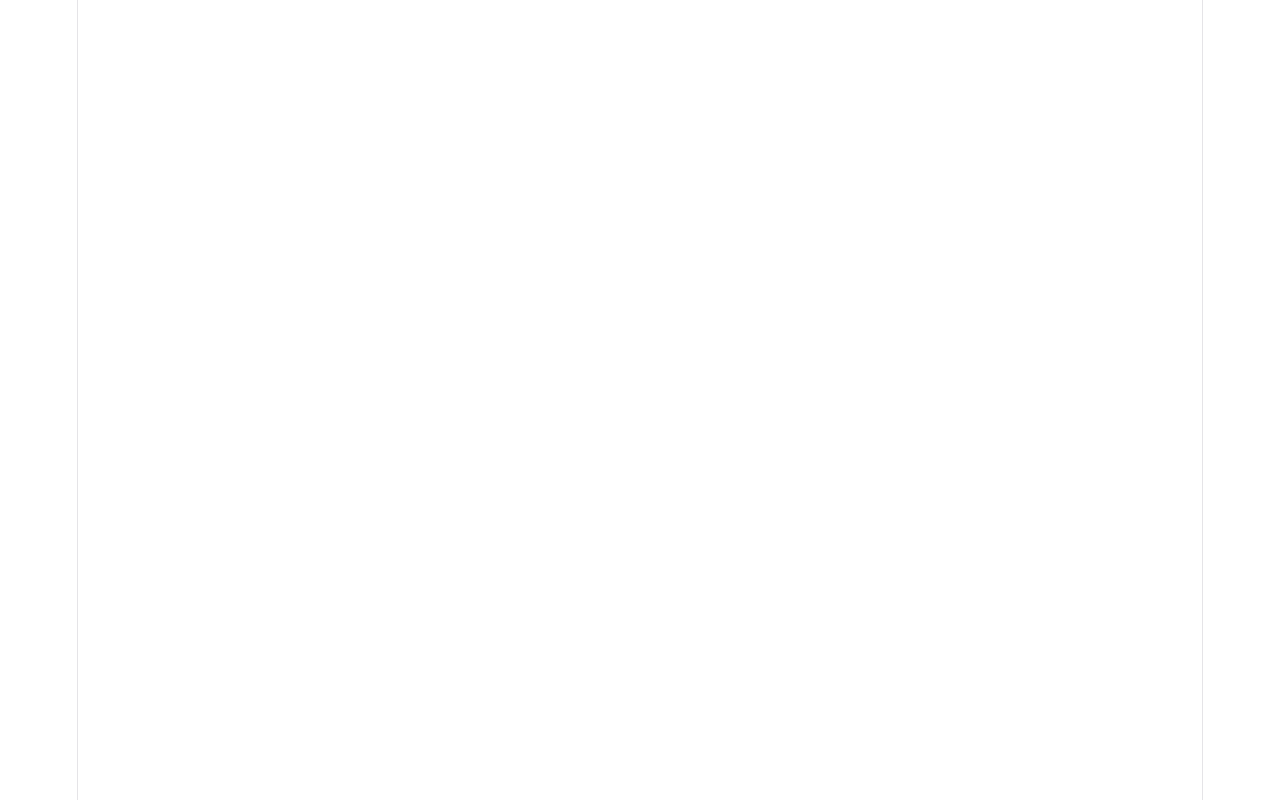
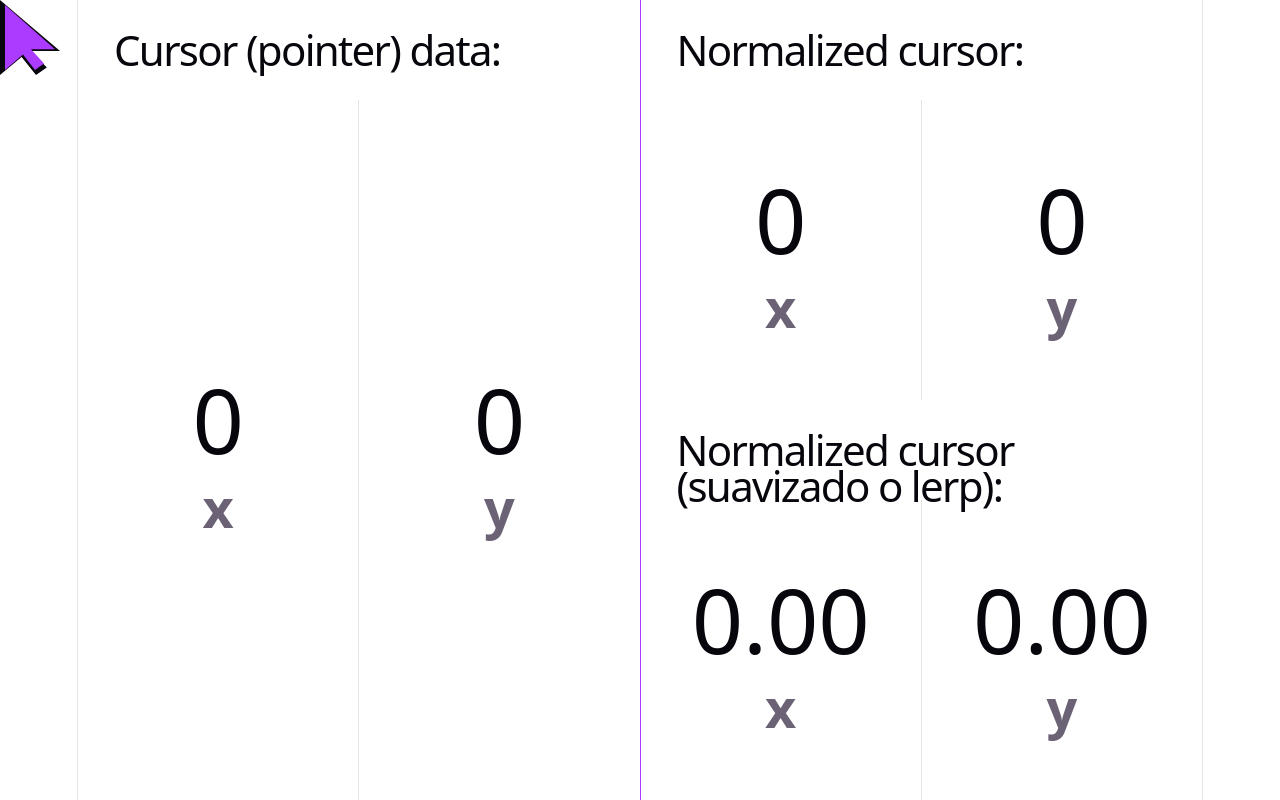
Before and after one commit to AndrewAlva/S08-Interacciones-Mouse, a website built with Vite: page 03-Normalizacion/01-Demo/index.html in a window 1280 px wide. Built offline with nearby package versions, Linux system fonts and the light colour scheme.

Commit message:
Ejercicio 03 Normalizacion: Demo ready

```diff
--- a/03-Normalizacion/01-Demo/index.html
+++ b/03-Normalizacion/01-Demo/index.html
@@ -7,7 +7,65 @@
     <title>01-demo. (Normalizacion)</title>
   </head>
   <body>
-    <div id="app"></div>
+    <div id="app">
+      <section id="cursor-data" class="data-wrapper">
+        <header class="data-header">
+          <h1>Cursor (pointer) data:</h1>
+        </header>
+
+        <main class="coordinates-container">
+          <aside class="axis-wrapper">
+            <h2 class="data-value display-title" id="cursor-x">0</h2>
+            <h6 class="data-label">x</h6>
+          </aside>
+
+          <aside class="axis-wrapper">
+            <h2 class="data-value display-title" id="cursor-y">0</h2>
+            <h6 class="data-label">y</h6>
+          </aside>
+        </main>
+      </section>
+
+      <section id="normal-data" class="superdata-wrapper">
+        <section class="data-wrapper">
+          <header class="data-header">
+            <h1>Normalized cursor:</h1>
+          </header>
+
+          <main class="coordinates-container">
+            <aside class="axis-wrapper">
+              <h2 class="data-value display-title" id="normal-x">0</h2>
+              <h6 class="data-label">x</h6>
+            </aside>
+
+            <aside class="axis-wrapper">
+              <h2 class="data-value display-title" id="normal-y">0</h2>
+              <h6 class="data-label">y</h6>
+            </aside>
+          </main>
+        </section>
+
+        <section class="data-wrapper">
+          <header class="data-header">
+            <h1>Normalized cursor (suavizado o lerp):</h1>
+          </header>
+
+          <main class="coordinates-container">
+            <aside class="axis-wrapper">
+              <h2 class="data-value display-title" id="normal-lerp-x">0</h2>
+              <h6 class="data-label">x</h6>
+            </aside>
+
+            <aside class="axis-wrapper">
+              <h2 class="data-value display-title" id="normal-lerp-y">0</h2>
+              <h6 class="data-label">y</h6>
+            </aside>
+          </main>
+        </section>
+      </section>
+    </div>
+
+    <div id="cursor"></div>
     <script type="module" src="/src/main.js"></script>
   </body>
 </html>
--- a/03-Normalizacion/01-Demo/src/main.js
+++ b/03-Normalizacion/01-Demo/src/main.js
@@ -1,2 +1,74 @@
 import './style.css'
 console.log("03-Normalizacion. 01-Demo.")
+
+const dataContainerX = document.getElementById("cursor-x");
+const dataContainerY = document.getElementById("cursor-y");
+const cursor = document.getElementById("cursor");
+
+const normalContainerX = document.getElementById("normal-x");
+const normalContainerY = document.getElementById("normal-y");
+const normalLerpContainerX = document.getElementById("normal-lerp-x");
+const normalLerpContainerY = document.getElementById("normal-lerp-y");
+
+let pointerData = {
+  x: 0,
+  y: 0
+};
+
+let normalizedPointer = {
+  x: 0,
+  y: 0
+};
+
+let normalizedLerpPointer = {
+  x: 0,
+  y: 0
+};
+
+const COF = 0.05; // Coefficient of friction for the cursor movement
+
+function updateCursorPosition() {
+  cursor.style.transform = `translate(${pointerData.x}px, ${pointerData.y}px)`;
+}
+
+function updateDataContainers() {
+  dataContainerX.innerText = pointerData.x;
+  dataContainerY.innerText = pointerData.y;
+}
+
+function calculateNormalizedPointer() {
+  const windowWidth = window.innerWidth;
+  const windowHeight = window.innerHeight;
+
+  normalizedPointer.x = (pointerData.x / windowWidth) * 2 - 1; // Normalize to range [-1, 1]
+  normalizedPointer.y = -(pointerData.y / windowHeight) * 2 + 1; // Normalize to range [-1, 1]
+
+  normalContainerX.innerText = normalizedPointer.x.toFixed(2);
+  normalContainerY.innerText = normalizedPointer.y.toFixed(2);
+}
+
+document.addEventListener("pointermove", (event) => {
+  pointerData.x = Math.floor(event.clientX);
+  pointerData.y = Math.floor(event.clientY);
+
+  updateDataContainers();
+  updateCursorPosition();
+
+  calculateNormalizedPointer();
+});
+
+
+function calculateNormalizedLerpPointer() {
+  normalizedLerpPointer.x += (normalizedPointer.x - normalizedLerpPointer.x) * COF;
+  normalizedLerpPointer.y += (normalizedPointer.y - normalizedLerpPointer.y) * COF;
+
+  normalLerpContainerX.innerText = normalizedLerpPointer.x.toFixed(2);
+  normalLerpContainerY.innerText = normalizedLerpPointer.y.toFixed(2);
+}
+
+function animate() {
+  calculateNormalizedLerpPointer();
+  requestAnimationFrame(animate);
+}
+
+animate();
--- a/03-Normalizacion/01-Demo/src/style.css
+++ b/03-Normalizacion/01-Demo/src/style.css
@@ -62,7 +62,7 @@
 }
 
 h1 {
-  font-size: 56px;
+  font-size: 42px;
   letter-spacing: -1.68px;
   margin: 32px 0;
   @media (max-width: 1024px) {
@@ -163,8 +163,9 @@
   text-align: center;
   border-inline: 1px solid var(--border);
   min-height: 100svh;
+  height: 100%;
   display: flex;
-  flex-direction: column;
+  flex-direction: row;
   box-sizing: border-box;
 }
 
@@ -294,3 +295,115 @@
     border-right-color: var(--border);
   }
 }
+
+.superdata-wrapper {
+  position: relative;
+  width: 100%;
+  display: flex;
+  flex-direction: row;
+  flex-wrap: wrap;
+}
+
+.data-wrapper {
+  position: relative;
+  width: 100%;
+  display: flex;
+  flex-direction: row;
+  flex-wrap: wrap;
+}
+
+.superdata-wrapper:last-child {
+  border-left: 1px solid var(--accent);
+}
+
+  .data-header {
+    position: relative;
+    width: 100%;
+    height: 100px;
+    padding: 0 2em;
+    line-height: 2em;
+    box-sizing: border-box;
+    flex-grow: 0;
+    text-align: left;
+  }
+
+  .coordinates-container {
+    cursor: crosshair;
+    position: relative;
+    width: 100%;
+    height: calc(100% - 100px);
+    display: flex;
+    flex-shrink: 0;
+    /* background-color: rebeccapurple; */
+  }
+
+    .axis-wrapper {
+      position: relative;
+      width: 50%;
+      display: flex;
+      flex-direction: column;
+      align-items: center;
+      justify-content: center;
+    }
+
+    .axis-wrapper:first-child {
+      border-right: 1px solid var(--border);
+    }
+
+    .data-wrapper .data-label {
+      font-size: 3em;
+      line-height: 1em;
+      margin: 0;
+    }
+
+.display-title{
+  font-size: 5em;
+  font-family: var(--heading);
+  font-weight: 500;
+  color: var(--text-h);
+}
+
+#cursor {
+  position: fixed;
+  top: 0;
+  left: 0;
+  width: 60px;
+  height: 75px;
+  pointer-events: none;
+
+  &::before,
+  &::after {
+    content: '';
+    position: absolute;
+    inset: 0;
+    clip-path: polygon(0 0, 0 100%, 36% 76%, 60% 100%, 78% 90%, 52% 68%, 100% 68%);
+  }
+
+  &::before {
+    background-color: var(--text-h);
+  }
+
+  &::after {
+    inset: 5px 5px 5px 5px;
+    background-color: var(--accent);
+  }
+}
+
+#target {
+  position: fixed;
+  top: -52px;
+  left: -52px;
+  width: 100px;
+  height: 100px;
+  pointer-events: none;
+  border-radius: 50%;
+  border: 2px solid var(--accent);
+
+  &:before {
+    content: '';
+    position: absolute;
+    inset: 0;
+    border-radius: 50%;
+    background-color: var(--accent-bg);
+  }
+}
```
